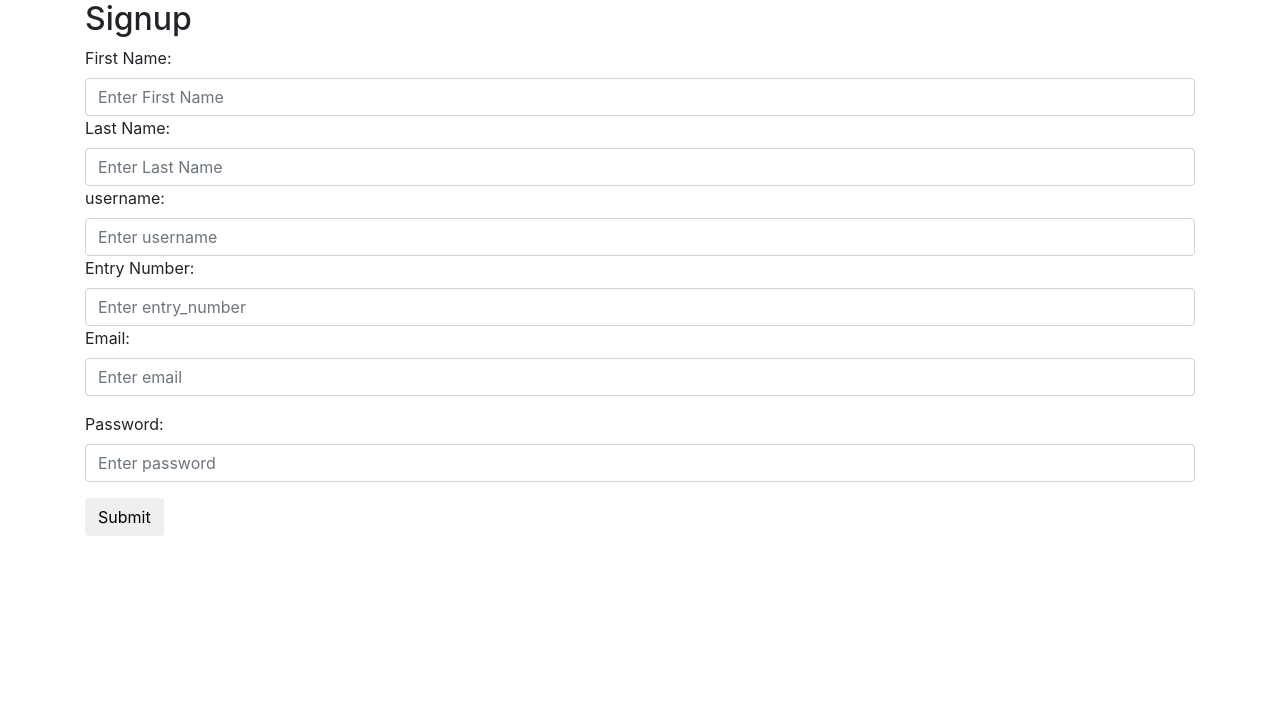
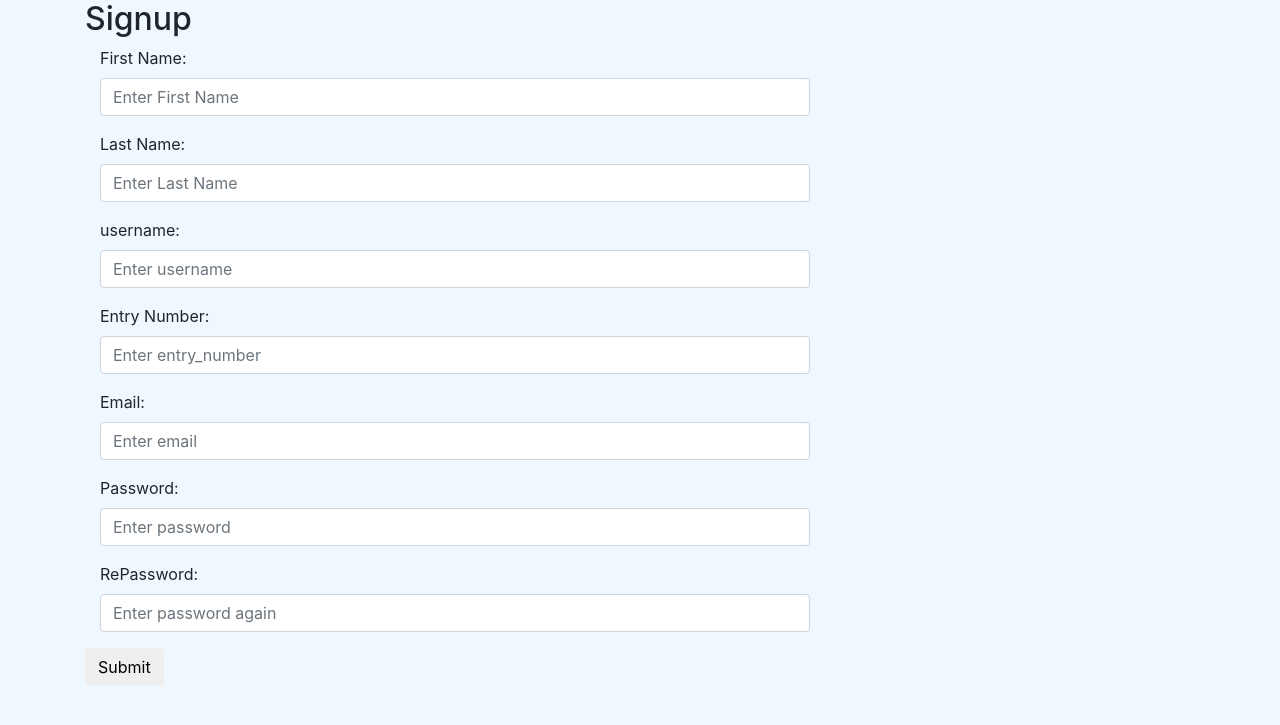
Before and after one commit to Singh-Rishabh/CSP203-Project, a PHP site: page /index1.php in a window 1280 px wide. Shown: the top 725 px of the page. Run offline with PHP 8.4, Linux system fonts and the light colour scheme.

Commit message:
made some changes in signup page

```diff
--- a/index1.php
+++ b/index1.php
@@ -5,6 +5,10 @@
 ?>
 <html lang="en">
 <head>
+    <style>
+.form-control:focus{border-color: #5cb85c;  box-shadow: none; -webkit-box-shadow: none;}
+.has-error .form-control:focus{box-shadow: none; -webkit-box-shadow: none;}
+</style>
   <title>signup</title>
   <meta charset="utf-8">
   <meta name="viewport" content="width=device-width, initial-scale=1">
@@ -15,39 +19,47 @@
 <script src = "script.js"></script>
 </head>
 <body>
+<style>
+body {background-color:aliceblue;}
 
+</style>
 <div class="container">
   <h2>Signup</h2>
-  <form action="" method="post">
-      <div clas = "form-group">
+
+    <form  action="" method="post" >
+        <div class = "form-group col-sm-8">
           <label for="first_name">First Name:</label>
           <input type="text" class="form-control" id="first_name" placeholder="Enter First Name" name = "first_name">
         </div>
-      <div clas = "form-group">
+        <div class = "form-group col-sm-8">
             <label for="last_name">Last Name:</label>
             <input type="text" class="form-control" id="Last_name" placeholder="Enter Last Name" name = "last_name">
           </div>
-      <div clas = "form-group">
+        <div class = "form-group col-sm-8">
           <label for="username">username:</label>
           <input type="text" class="form-control" id="username" placeholder="Enter username" name = "username">
         </div>
-       <div clas = "form-group">
+         <div class = "form-group col-sm-8">
           <label for="entry_number">Entry Number:</label>
           <input type="text" class="form-control" id="entry_number" placeholder="Enter entry_number" name = "entry_number">
         </div>
-    <div class="form-group">
+      <div class="form-group col-sm-8">
         <label for="email">Email:</label>
         <input type="email" class="form-control" id="email" placeholder="Enter email" name="email">
       </div>
-    <div class="form-group">
+      <div class="form-group col-sm-8">
         <label for="pwd">Password:</label>
         <input type="password" class="form-control" id="pwd" placeholder="Enter password" name="pwd">
+      </div>
+      <div class="form-group col-sm-8">
+        <label for="pwd">RePassword:</label>
+        <input type="password" class="form-control" id="repwd" placeholder="Enter password again" name="repwd">
       </div>
       <button type="submit" class="btn btn-default" name="submit" id="submit">Submit</button>
 
     </form>
 </div>
-
+    <script src="script.js" type = "type/javascript"></script>
 
 
 <?php
@@ -59,6 +71,7 @@
         $_SESSION["email"] = $_POST["email"];
         $_SESSION["password"] = $_POST["pwd"];
         $_SESSION["entry_number"] =$_POST["entry_number"];
+        $_SESSION["repassword"]=$_POST["repwd"];
         header('Location:register1.php');
 
     }
```
Also changed, not shown: register1.php (+13 -3 lines). Lines whose indentation alone changed are shown as unchanged.
